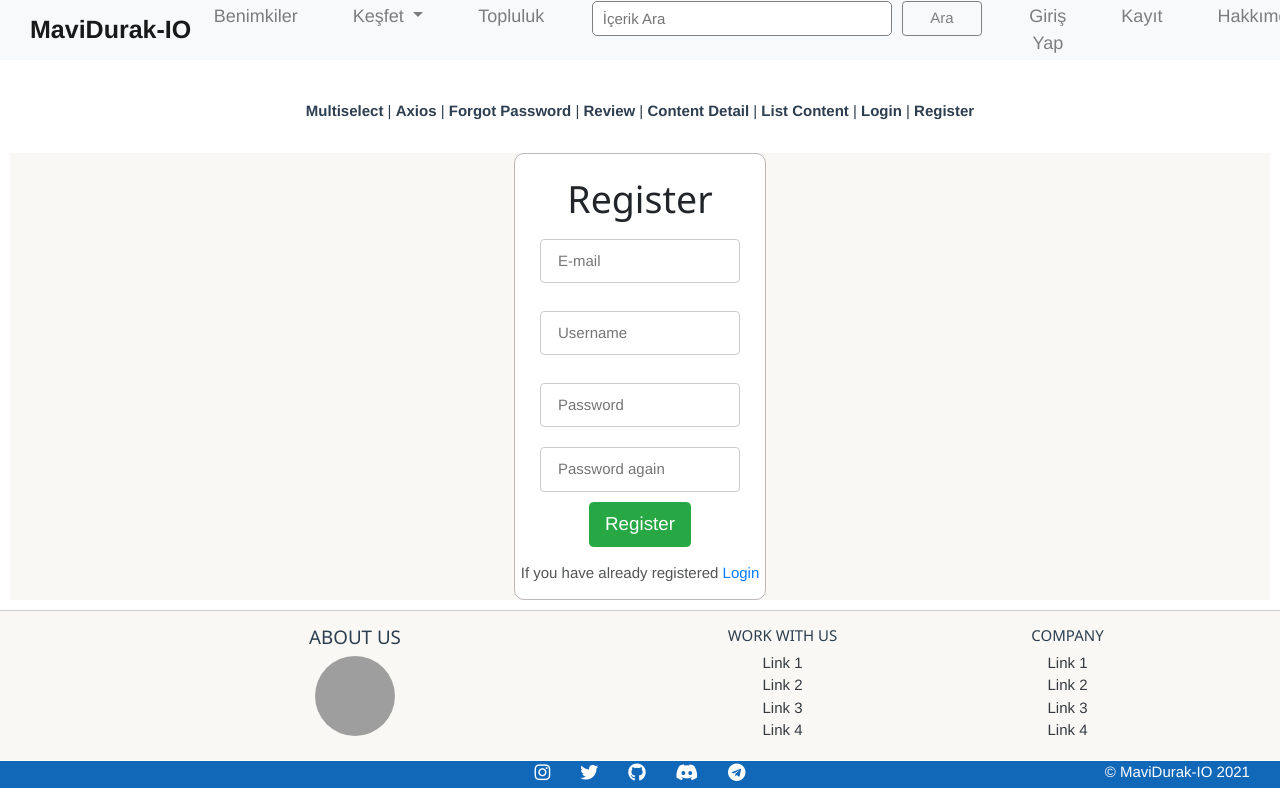
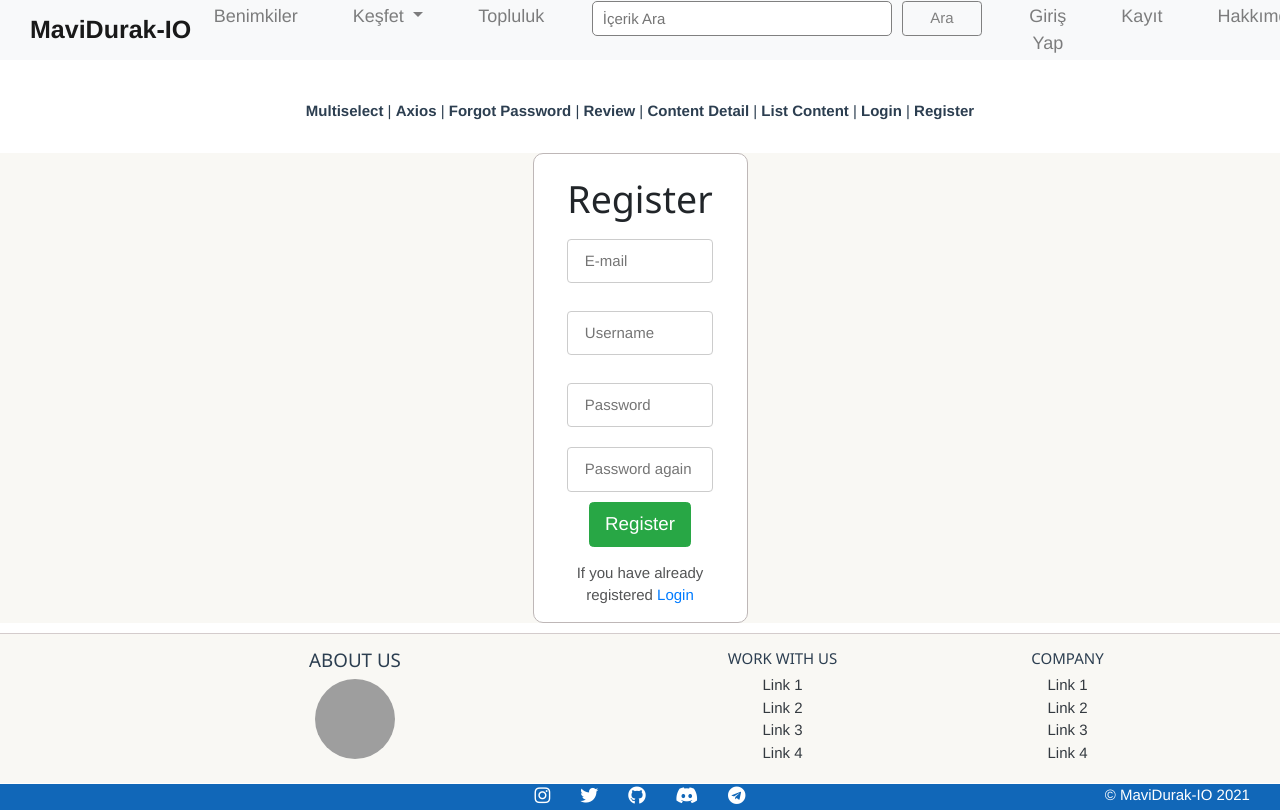
Before and after one commit to mavidurak/orientation-front-end, a Vue app: page /register in a window 1280 px wide. Shown: the top 810 px of the page. Built offline with nearby package versions, Linux system fonts and the light colour scheme; grey boxes are pictures that could not be loaded.

Commit message:
login ve register wiewlerine bootstrap eklendi

```diff
--- a/src/views/guests/Login.vue
+++ b/src/views/guests/Login.vue
@@ -1,6 +1,7 @@
 <template>
-  <div class="login">
-    <div class="login-in">
+  <div class="login row">
+    <div class="col-3 col-md-5 col-sm-4 "></div>
+    <div class="login-in col-6 col-md-2 col-sm-4">
       <br />
       <h1 class="login-h1">Login</h1>
       <input
@@ -32,6 +33,7 @@
       <br />
       <router-link to="/forgot-password">Are you forgot password?</router-link>
     </div>
+    <div class="col-3 col-md-5 col-sm-4"></div>
   </div>
 </template>
 
@@ -90,8 +92,6 @@ input {
 .login-in {
   background: white;
   border: 1px hsl(0, 5%, 73%) solid;
-  margin-left: 40%;
-  margin-right: 40%;
   border-radius: 10px;
 }
 .login-h1 {
--- a/src/views/guests/Register.vue
+++ b/src/views/guests/Register.vue
@@ -1,6 +1,7 @@
 <template>
-  <div class="register">
-    <div class="register-div">
+  <div class="register row">
+    <div class="col-3 col-md-5 col-sm-4 "></div>
+    <div class="register-div col-6 col-md-2 col-sm-4">
       <br />
       <h1 class="register-h1">Register</h1>
       <input
@@ -58,6 +59,7 @@
         <router-link to="/login">Login</router-link>
       </p>
     </div>
+    <div class="col-3 col-md-5 col-sm-4 "></div>
   </div>
 </template>
 <script>
@@ -127,8 +129,6 @@ input {
 .register-div {
   background: white;
   border: 1px hsl(0, 5%, 73%) solid;
-  margin-left: 40%;
-  margin-right: 40%;
   border-radius: 10px;
 }
 .control-warning {
```
